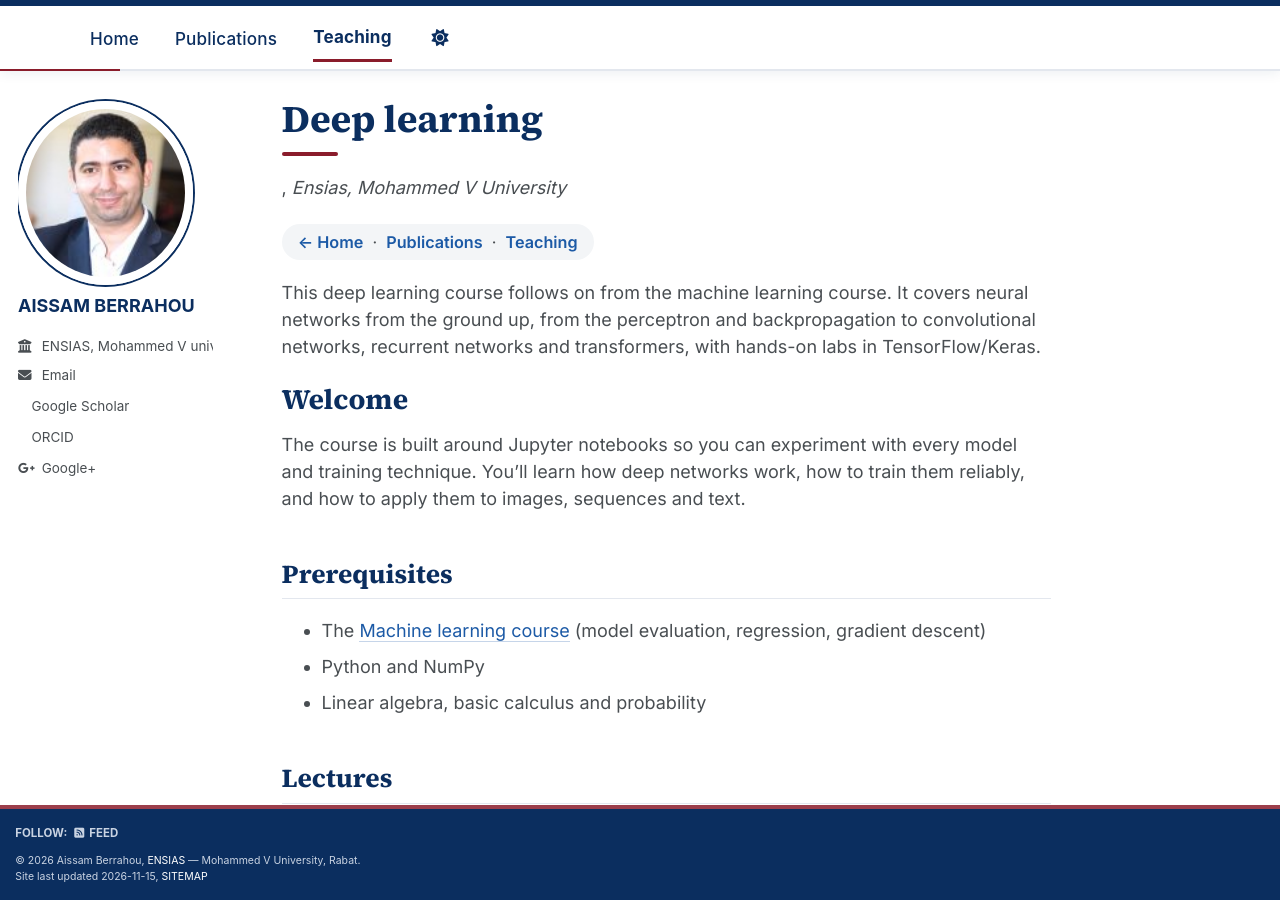
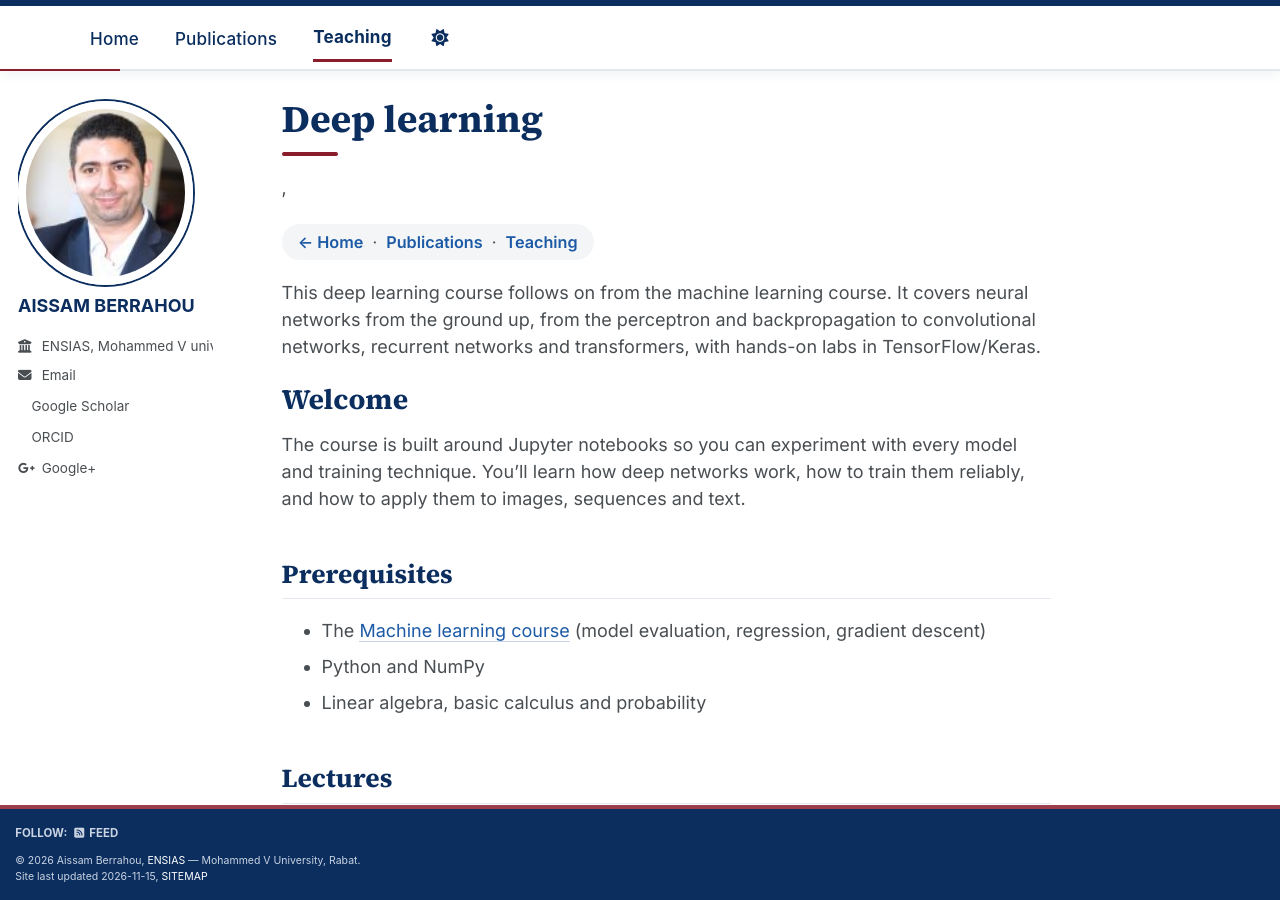
Before and after one commit to aissamberrahou/aissamberrahou.github.io, a Jekyll site: the page built from _teaching/2026-fall-deep-learning.md, in a window 1280 px wide and 900 px high. Built offline with Jekyll 4.4.1, drawn with Linux system fonts in a browser that asks for light colours; a style sheet for code colours, icons or effects is not loaded.

Commit message:
Update 2026-fall-deep-learning.md

```diff
--- a/_teaching/2026-fall-deep-learning.md
+++ b/_teaching/2026-fall-deep-learning.md
@@ -3,7 +3,6 @@ title: "Deep learning"
 collection: teaching
 order: 2
 permalink: /teaching/2026-fall-deep-learning
-venue: "Ensias, Mohammed V University"
 date: 2026-10-01
 location: "Rabat, Morocco"
 ---
```
